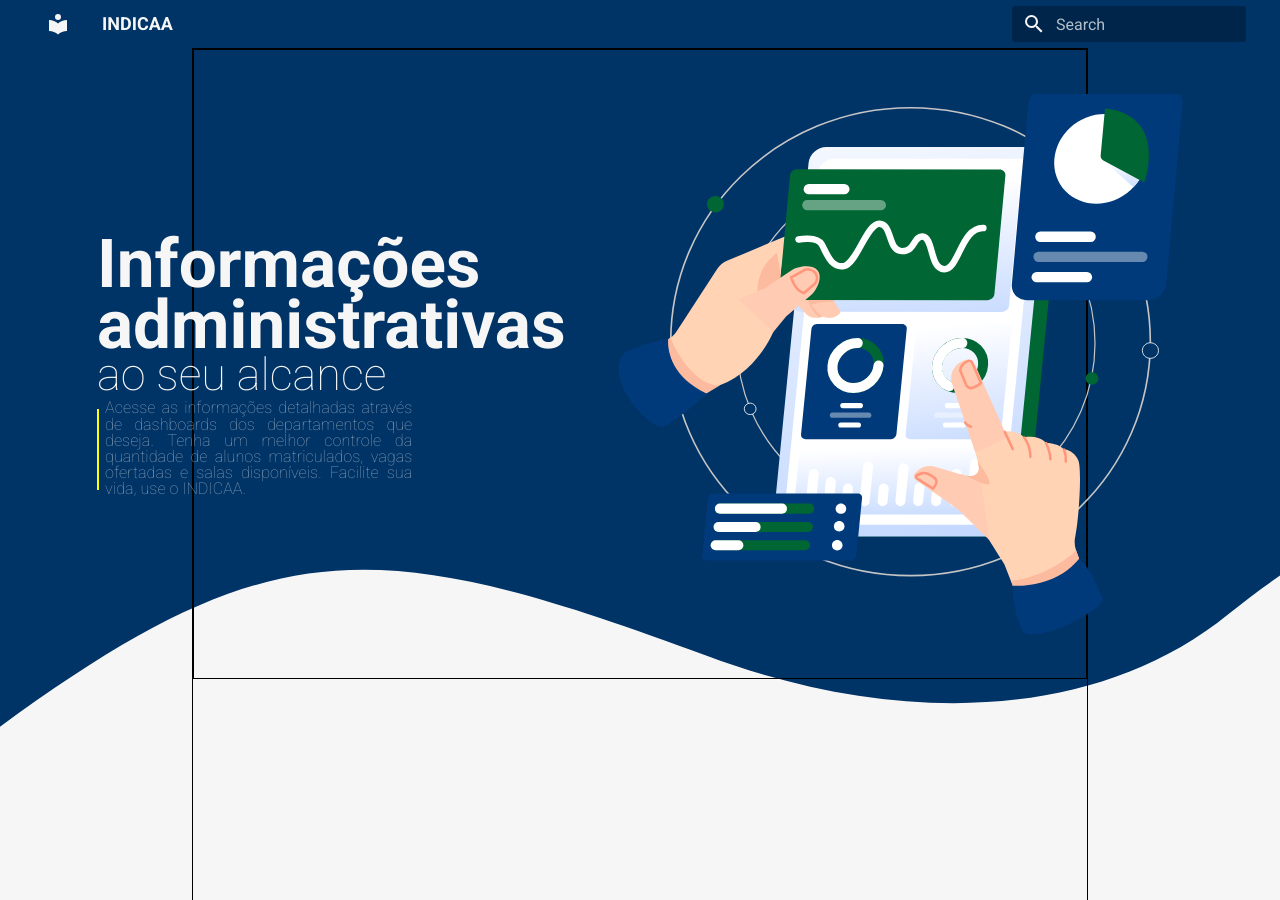
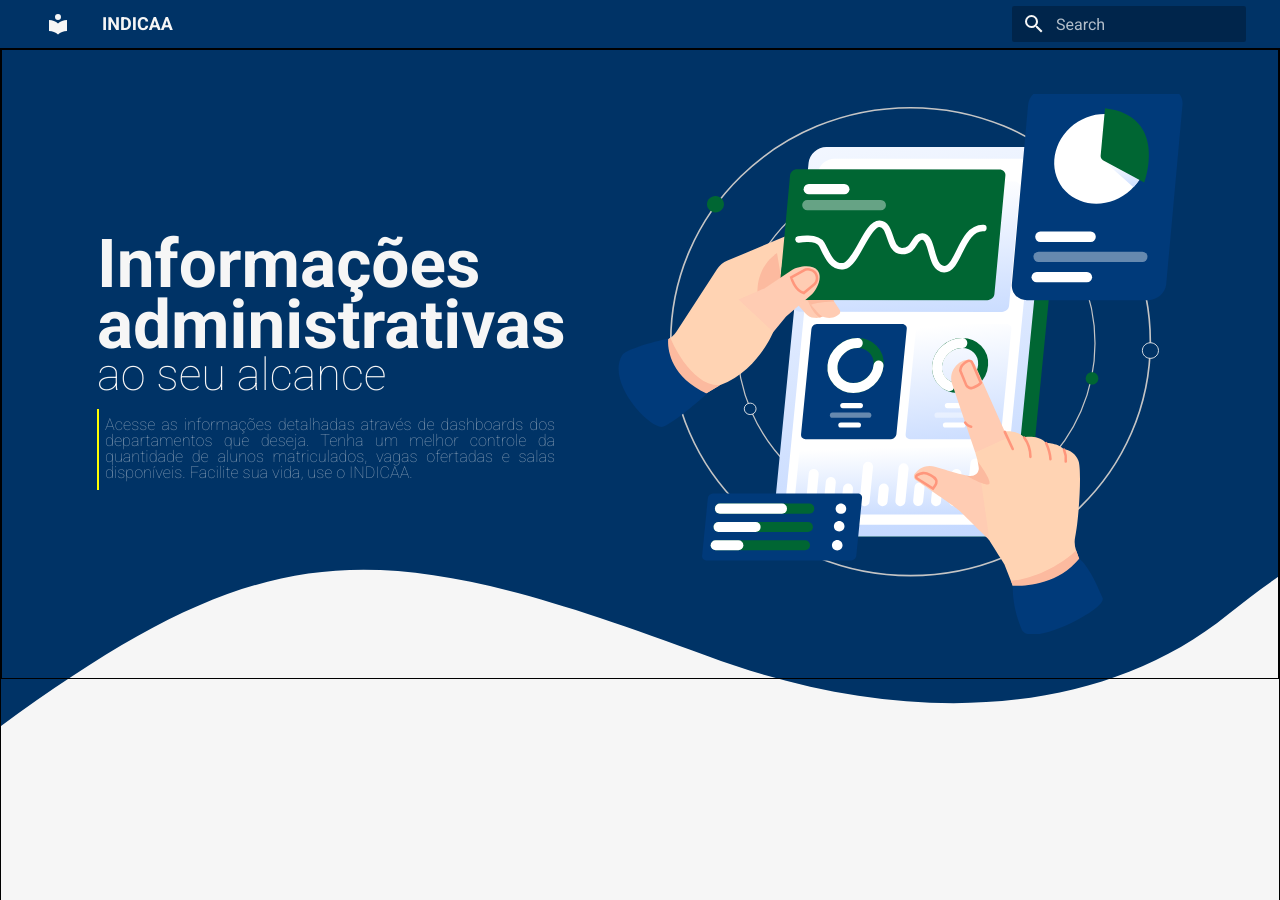
Before and after one commit to fga-eps-mds/2021.2-INDICAA-Wiki, an MkDocs documentation site: the page built from docs/index.md, in a window 1280 px wide and 900 px high. Built offline with MkDocs 1.6.1 and Material for MkDocs 9.7.7, drawn with Linux system fonts in a browser that asks for light colours.

Commit message:
:repeat:(#119):Alteração na responsividade do texto

```diff
--- a/overrides/home.html
+++ b/overrides/home.html
@@ -14,7 +14,7 @@
         }
 
         .box{
-            width: 70vw;
+            width: 145vh;
             height: 120vh;
             border: solid black 1px;
         }
@@ -49,7 +49,7 @@
             font-size: 1.8vh;
             line-height: 1em;
             margin-left: .5em;
-            width: 24vw;
+            width: 50vh;
             height: 10vh;
             align-items: center;
             text-align: justify;
```
